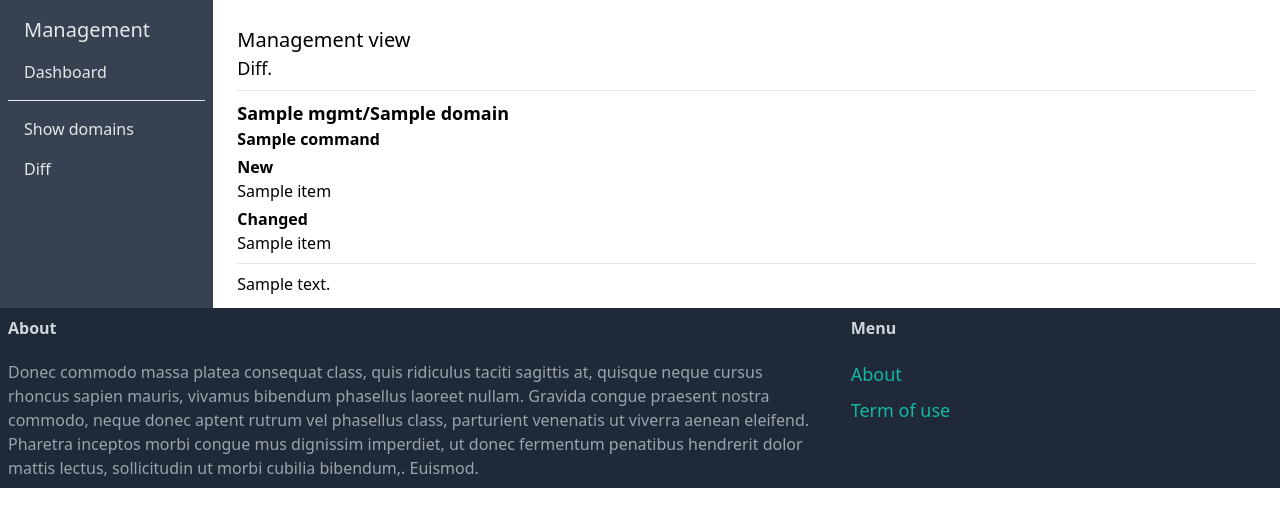
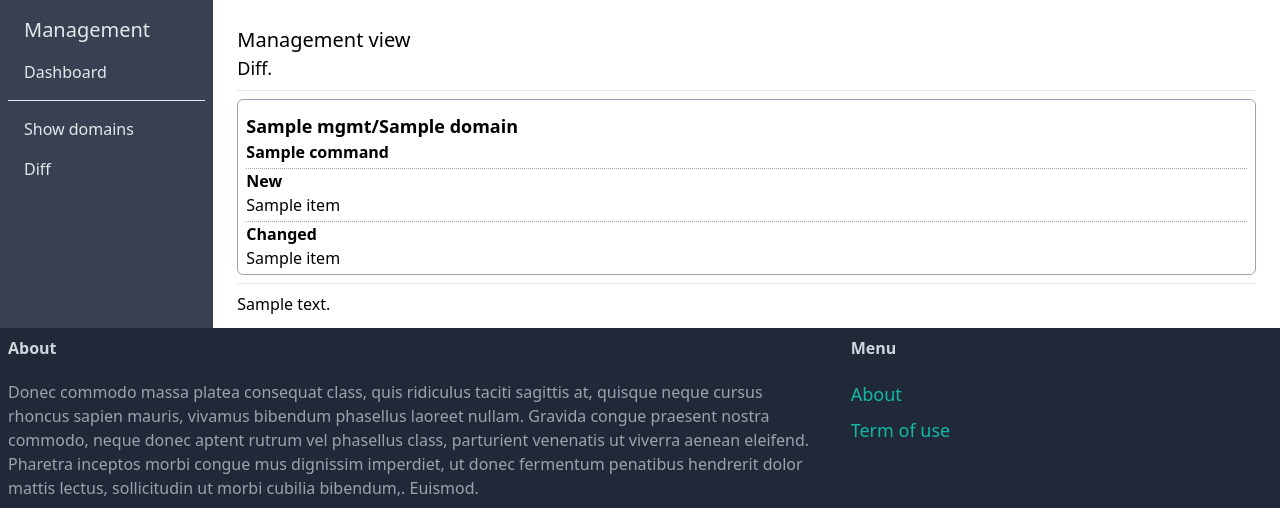
Before and after one commit to chkp-antonr/cpGitOps-fa, a FastAPI app: template templates/management/diff_show.html in a window 1280 px wide. Shown: the part 45-560 px from the top of the page. Run offline with FastAPI, Linux system fonts and the light colour scheme; the template is opened without the code that fills it: most values are stand-ins (such as "Sample title", 1, 10 or a date in 2020); some libraries are stand-ins or nearby versions.

Commit message:
diff_show with div

```diff
--- a/include/cpf.py
+++ b/include/cpf.py
@@ -526,6 +526,8 @@ async def mgmt_diff(mgmt_server:Text, domain_names=[], commands=[], message=[""]
     result = []
     for domain in domain_names:
         for command in commands:
+            message[0] = f"{mgmt_server}/{domain} {command}"
+            await asyncio.sleep(0.1)
             result.append(await mgmt_diff_single(mgmt_server, domain, command, message=message))
         # repeat for dirs with packages
 
--- a/templates/base.html
+++ b/templates/base.html
@@ -15,6 +15,7 @@
         const urlParams = new URLSearchParams(window.location.search);
         const paramName = 'get_status';
 
+        messagesUpdate(2000);
         if (urlParams.has(paramName)) {
           console.log(`The parameter "${paramName}" exists in the query string.`);
           messagesUpdate(1000);
@@ -35,7 +36,7 @@
               statusDiv.innerHTML = ""; // Clear previous status
               statusDiv.style.visibility = "hidden";
               clearInterval(intervalId);
-              window.location.href = baseUrl;
+              // window.location.href = baseUrl;
             } else {
               const formattedData = data.message // .replace(/^"(.*)"$/, '$1');
               console.log(formattedData)
--- a/templates/management/diff_show.html
+++ b/templates/management/diff_show.html
@@ -5,36 +5,37 @@
   <p class="text-lg">Diff.</p>
 
   <hr class="my-2" />
-  <div>
-
-    {% for diff_item in diff %}
+  {% for diff_item in diff %}
+    <div class="border border-gray-400 mx-0 my-2 px-2 py-1 rounded-md {% if not (diff_item.new or diff_item.deleted or diff_item.changed) %}text-gray-300{% endif %}">
       <h2 class="mt-2 text-lg font-semibold">{{ diff_item.mgmt }}/{{ diff_item.domain }}</h2>
       <h3 class="font-bold">{{ diff_item.command }}</h3>
 
       {% if diff_item.new %}
-        <p class="font-semibold mt-1">New</p>
+        <hr class="border-dotted border-gray-400 mt-1"/>
+        <p class="font-semibold">New</p>
         {% for item in diff_item.new %}
           <p>{{ item }}</p>
         {% endfor %}
       {% endif %}
 
       {% if diff_item.deleted %}
-        <p class="font-semibold mt-1">Deleted</p>
+        <hr class="border-dotted border-gray-400 mt-1" />
+        <p class="font-semibold">Deleted</p>
         {% for item in diff_item.deleted %}
           <p>{{ item }}</p>
         {% endfor %}
       {% endif %}
 
       {% if diff_item.changed %}
-        <p class="font-semibold mt-1">Changed</p>
+        <hr class="border-dotted border-gray-400 mt-1" />
+        <p class="font-semibold">Changed</p>
         {% for item in diff_item.changed %}
           <p>{{ item }}</p>
         {% endfor %}
       {% endif %}
 
-
-      {% endfor %}
-  </div>
+    </div>
+  {% endfor %}
 
   <hr class="my-2" />
 
```
